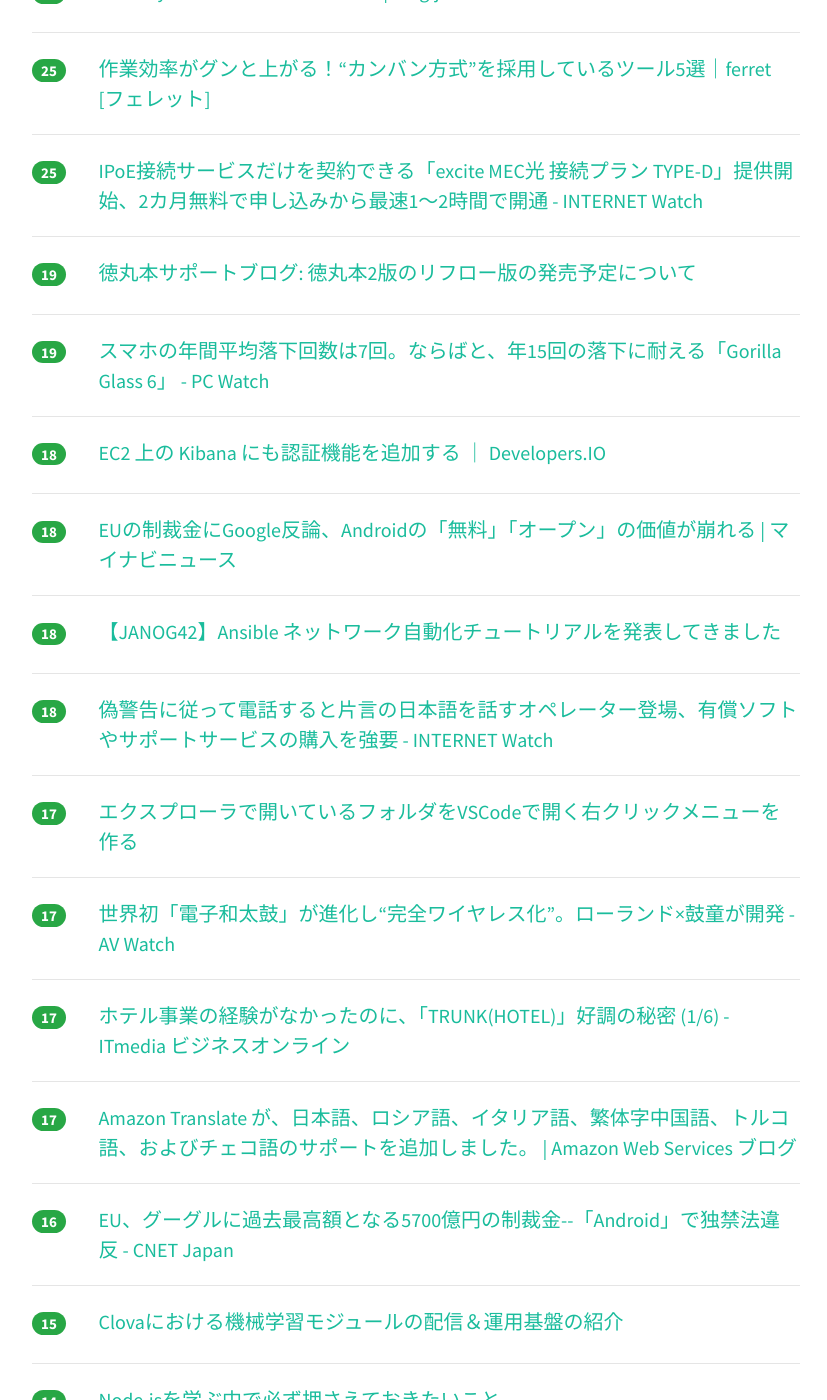
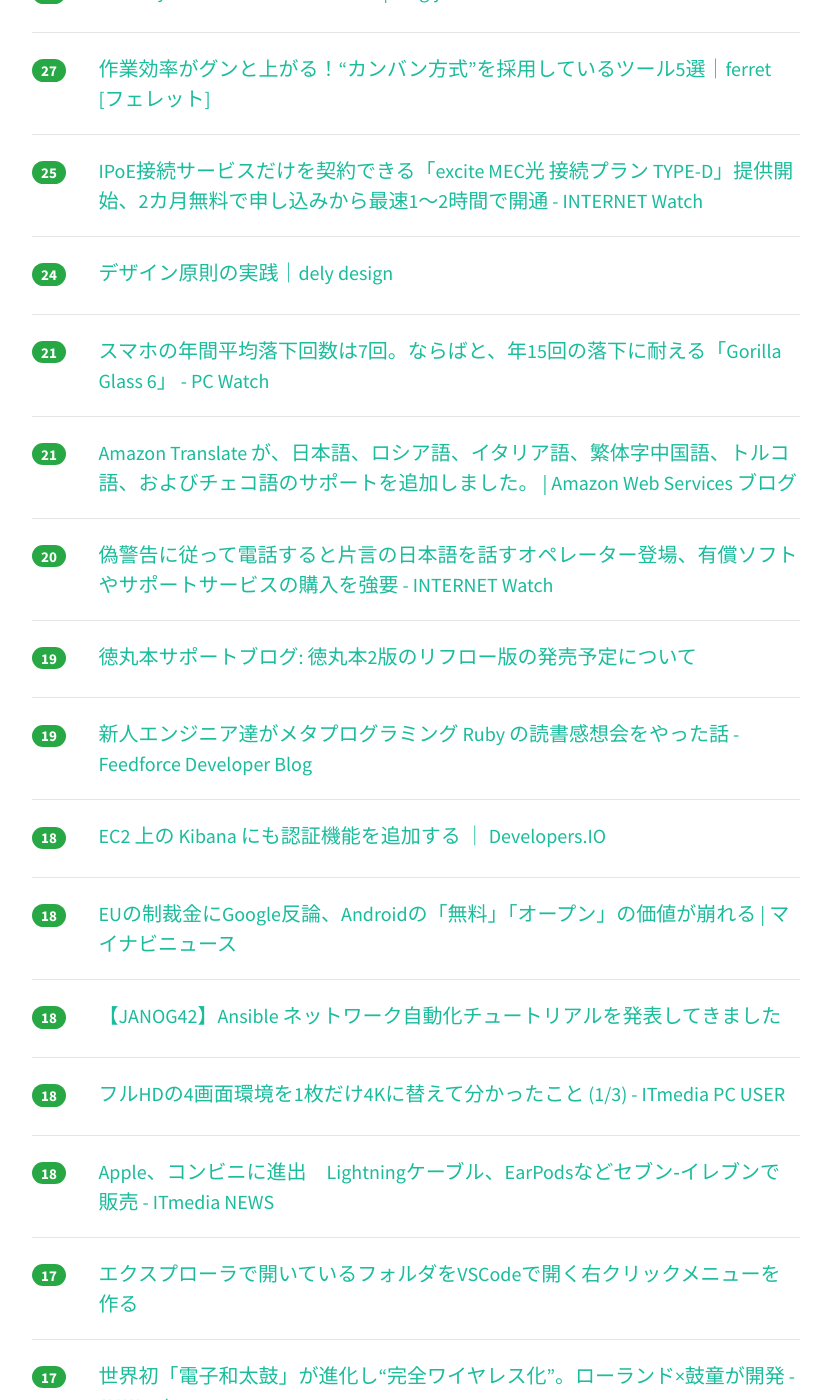
Before and after one commit to yatta47/hatena-matome-site, a Jekyll site: the page built from _posts/2018-07-19-hatena.md, in a window 1280 px wide and 1400 px high, scrolled down 3302 px. Shown: the whole window, without its empty margins (224-1051 px from the left). Built offline with Jekyll 4.4.1, drawn with Linux system fonts in a browser that asks for light colours; nearby versions of some CDN libraries; some of the changed text lies outside the part shown.

Commit message:
Updated 2018-07-19

```diff
--- a/_posts/2018-07-19-hatena.md
+++ b/_posts/2018-07-19-hatena.md
@@ -1,64 +1,64 @@
 ---
 layout: post
 title:  "2018-07-19 はてぶIT"
-date:   2018-07-19 20:02:06
+date:   2018-07-19 21:02:36
 tags: [it-hotentry]
 ---
-80 件のデータあり
+82 件のデータあり
 
 <hr><div class="row">
-<div class="col-1"><span class="badge badge-pill badge-success h2">480</span></div>
+<div class="col-1"><span class="badge badge-pill badge-success h2">504</span></div>
 <div class="col-11"><a href='http://blog.livedoor.jp/itsoku/archives/53829029.html' target='_blank'>【悲報】本田圭佑さん、W杯後にプログラミング猛勉強。タイピングからHTML、今はRuby : IT速報</a></div>
 </div>
 <hr>
 <div class="row">
-<div class="col-1"><span class="badge badge-pill badge-success h2">355</span></div>
+<div class="col-1"><span class="badge badge-pill badge-success h2">364</span></div>
 <div class="col-11"><a href='https://news.mynavi.jp/article/20180718-665930/' target='_blank'>Linuxネットワークコマンド新旧まとめ | マイナビニュース</a></div>
 </div>
 <hr>
 <div class="row">
-<div class="col-1"><span class="badge badge-pill badge-success h2">234</span></div>
+<div class="col-1"><span class="badge badge-pill badge-success h2">248</span></div>
 <div class="col-11"><a href='https://webtan.impress.co.jp/e/2018/07/19/29325' target='_blank'>ぐるなび伊東氏が明かすオウンドメディア立ち上げの極意――新米担当者に贈る“タスクリスト”付き | Web担当者Forum</a></div>
 </div>
 <hr>
 <div class="row">
-<div class="col-1"><span class="badge badge-pill badge-success h2">196</span></div>
+<div class="col-1"><span class="badge badge-pill badge-success h2">232</span></div>
 <div class="col-11"><a href='https://geek-out.jp/column/entry/2018/07/19/110000' target='_blank'>低レイヤーの学び方 ── システムソフトウェアの世界は「今すぐ役に立つものが全て」ではない - GeekOut</a></div>
 </div>
 <hr>
 <div class="row">
-<div class="col-1"><span class="badge badge-pill badge-success h2">184</span></div>
+<div class="col-1"><span class="badge badge-pill badge-success h2">191</span></div>
+<div class="col-11"><a href='https://forest.watch.impress.co.jp/docs/news/1133620.html' target='_blank'>「Delphi」「C++Builder」のフル機能を無償で ～“Community Edition”が発表、 - 窓の杜</a></div>
+</div>
+<hr>
+<div class="row">
+<div class="col-1"><span class="badge badge-pill badge-success h2">188</span></div>
 <div class="col-11"><a href='https://www.publickey1.jp/blog/18/aivisual_studio_intellicode.html' target='_blank'>コーディングをAIが支援してくれる「Visual Studio IntelliCode」がアップデート。既存コードからコーディング規約を推測し、適切な設定ファイルを生成 － Publickey</a></div>
 </div>
 <hr>
 <div class="row">
-<div class="col-1"><span class="badge badge-pill badge-success h2">156</span></div>
+<div class="col-1"><span class="badge badge-pill badge-success h2">180</span></div>
 <div class="col-11"><a href='http://www.itmedia.co.jp/news/articles/1807/19/news067.html' target='_blank'>成人向け「DMM.R18」名称変更　8月1日から「FANZA」に - ITmedia NEWS</a></div>
+</div>
+<hr>
+<div class="row">
+<div class="col-1"><span class="badge badge-pill badge-success h2">158</span></div>
+<div class="col-11"><a href='http://blog.serverworks.co.jp/tech/2018/07/18/aws_blue_green_deployments/' target='_blank'>AWSのホワイトペーパーから学ぶブルーグリーンデプロイメント – サーバーワークスエンジニアブログ</a></div>
+</div>
+<hr>
+<div class="row">
+<div class="col-1"><span class="badge badge-pill badge-success h2">158</span></div>
+<div class="col-11"><a href='https://tech.leverages.jp/entry/2018/07/18/120000' target='_blank'>インフラ経験0の新卒エンジニアがインフラエンジニアになるまで - Leverages Tech Blog</a></div>
+</div>
+<hr>
+<div class="row">
+<div class="col-1"><span class="badge badge-pill badge-success h2">155</span></div>
+<div class="col-11"><a href='https://www3.nhk.or.jp/lnews/yamagata/20180717/6020001141.html' target='_blank'>ゲーム機で作曲 小学校で授業｜NHK 山形県のニュース</a></div>
 </div>
 <hr>
 <div class="row">
 <div class="col-1"><span class="badge badge-pill badge-success h2">148</span></div>
 <div class="col-11"><a href='https://hb.matsumoto-r.jp/entry/2014/09/11/025533' target='_blank'>ApacheでCGIを使う場合にpreforkを使った方が良い状況とそのチューニングについて - 人間とウェブの未来</a></div>
-</div>
-<hr>
-<div class="row">
-<div class="col-1"><span class="badge badge-pill badge-success h2">147</span></div>
-<div class="col-11"><a href='https://forest.watch.impress.co.jp/docs/news/1133620.html' target='_blank'>「Delphi」「C++Builder」のフル機能を無償で ～“Community Edition”が発表、 - 窓の杜</a></div>
-</div>
-<hr>
-<div class="row">
-<div class="col-1"><span class="badge badge-pill badge-success h2">144</span></div>
-<div class="col-11"><a href='http://blog.serverworks.co.jp/tech/2018/07/18/aws_blue_green_deployments/' target='_blank'>AWSのホワイトペーパーから学ぶブルーグリーンデプロイメント – サーバーワークスエンジニアブログ</a></div>
-</div>
-<hr>
-<div class="row">
-<div class="col-1"><span class="badge badge-pill badge-success h2">144</span></div>
-<div class="col-11"><a href='https://tech.leverages.jp/entry/2018/07/18/120000' target='_blank'>インフラ経験0の新卒エンジニアがインフラエンジニアになるまで - Leverages Tech Blog</a></div>
-</div>
-<hr>
-<div class="row">
-<div class="col-1"><span class="badge badge-pill badge-success h2">143</span></div>
-<div class="col-11"><a href='https://www3.nhk.or.jp/lnews/yamagata/20180717/6020001141.html' target='_blank'>ゲーム機で作曲 小学校で授業｜NHK 山形県のニュース</a></div>
 </div>
 <hr>
 <div class="row">
@@ -72,18 +72,18 @@ tags: [it-hotentry]
 </div>
 <hr>
 <div class="row">
-<div class="col-1"><span class="badge badge-pill badge-success h2">56</span></div>
+<div class="col-1"><span class="badge badge-pill badge-success h2">60</span></div>
 <div class="col-11"><a href='https://mieruca-ai.com/ai/easy_deeplearning_algorithm/' target='_blank'>【非エンジニア向け】中学生でもなんとなくわかるDeepLearningのアルゴリズム【入門】 - ミエルカAI</a></div>
 </div>
 <hr>
 <div class="row">
-<div class="col-1"><span class="badge badge-pill badge-success h2">49</span></div>
-<div class="col-11"><a href='http://ascii.jp/elem/000/001/705/1705889/' target='_blank'>ASCII.jp：メールを重視する一休.comがSendGridの障害から学んだこと</a></div>
+<div class="col-1"><span class="badge badge-pill badge-success h2">54</span></div>
+<div class="col-11"><a href='https://techlife.cookpad.com/entry/2018/07/19/100000' target='_blank'>新規決済手段導入に際し、なるべく丁寧にテストケースを作成した話 - クックパッド開発者ブログ</a></div>
 </div>
 <hr>
 <div class="row">
-<div class="col-1"><span class="badge badge-pill badge-success h2">47</span></div>
-<div class="col-11"><a href='https://techlife.cookpad.com/entry/2018/07/19/100000' target='_blank'>新規決済手段導入に際し、なるべく丁寧にテストケースを作成した話 - クックパッド開発者ブログ</a></div>
+<div class="col-1"><span class="badge badge-pill badge-success h2">52</span></div>
+<div class="col-11"><a href='http://ascii.jp/elem/000/001/705/1705889/' target='_blank'>ASCII.jp：メールを重視する一休.comがSendGridの障害から学んだこと</a></div>
 </div>
 <hr>
 <div class="row">
@@ -92,13 +92,28 @@ tags: [it-hotentry]
 </div>
 <hr>
 <div class="row">
-<div class="col-1"><span class="badge badge-pill badge-success h2">36</span></div>
+<div class="col-1"><span class="badge badge-pill badge-success h2">39</span></div>
+<div class="col-11"><a href='https://tech.bizreach.co.jp/posts/185/rust-workshop/' target='_blank'>Rust愛が高まりすぎて勉強会を開いた ~ Running Rust in Production 誕生秘話 - BizReach Tech Blog</a></div>
+</div>
+<hr>
+<div class="row">
+<div class="col-1"><span class="badge badge-pill badge-success h2">38</span></div>
+<div class="col-11"><a href='https://lealog.hateblo.jp/entry/2018/07/18/112638' target='_blank'>WebComponentsへの気持ち - console.lealog();</a></div>
+</div>
+<hr>
+<div class="row">
+<div class="col-1"><span class="badge badge-pill badge-success h2">37</span></div>
 <div class="col-11"><a href='https://www.nikkei.com/article/DGXMZO33130010Y8A710C1EA1000/' target='_blank'>グーグル、「無料モデル」曲がり角　抱き合わせの指摘　　：日本経済新聞</a></div>
 </div>
 <hr>
 <div class="row">
-<div class="col-1"><span class="badge badge-pill badge-success h2">36</span></div>
-<div class="col-11"><a href='https://tech.bizreach.co.jp/posts/185/rust-workshop/' target='_blank'>Rust愛が高まりすぎて勉強会を開いた ~ Running Rust in Production 誕生秘話 - BizReach Tech Blog</a></div>
+<div class="col-1"><span class="badge badge-pill badge-success h2">35</span></div>
+<div class="col-11"><a href='https://anond.hatelabo.jp/20180716192338' target='_blank'>VRは尿意に勝てない</a></div>
+</div>
+<hr>
+<div class="row">
+<div class="col-1"><span class="badge badge-pill badge-success h2">35</span></div>
+<div class="col-11"><a href='https://developers.microad.co.jp/entry/2018/07/19/134250' target='_blank'>JavaScriptフレームワーク（Vue.js）を導入して - MicroAd Developers Blog</a></div>
 </div>
 <hr>
 <div class="row">
@@ -113,27 +128,17 @@ tags: [it-hotentry]
 <hr>
 <div class="row">
 <div class="col-1"><span class="badge badge-pill badge-success h2">34</span></div>
-<div class="col-11"><a href='https://lealog.hateblo.jp/entry/2018/07/18/112638' target='_blank'>WebComponentsへの気持ち - console.lealog();</a></div>
-</div>
-<hr>
-<div class="row">
-<div class="col-1"><span class="badge badge-pill badge-success h2">31</span></div>
-<div class="col-11"><a href='https://anond.hatelabo.jp/20180716192338' target='_blank'>VRは尿意に勝てない</a></div>
-</div>
-<hr>
-<div class="row">
-<div class="col-1"><span class="badge badge-pill badge-success h2">30</span></div>
 <div class="col-11"><a href='https://coliss.com/articles/build-websites/operation/css/elastic-input-animation.html' target='_blank'>このCSSアニメーションのアイデアすごい！CSSの疑似クラスで実装するフローティングラベル | コリス</a></div>
-</div>
-<hr>
-<div class="row">
-<div class="col-1"><span class="badge badge-pill badge-success h2">30</span></div>
-<div class="col-11"><a href='https://developers.microad.co.jp/entry/2018/07/19/134250' target='_blank'>JavaScriptフレームワーク（Vue.js）を導入して - MicroAd Developers Blog</a></div>
 </div>
 <hr>
 <div class="row">
 <div class="col-1"><span class="badge badge-pill badge-success h2">29</span></div>
 <div class="col-11"><a href='https://www.tribeck.jp/column/opinion/technology/20180717/' target='_blank'>『徳丸本』第2版 発売記念インタビュー（前編）｜テクノロジー | オピニオン｜トライベック・ストラテジー</a></div>
+</div>
+<hr>
+<div class="row">
+<div class="col-1"><span class="badge badge-pill badge-success h2">29</span></div>
+<div class="col-11"><a href='http://www.itmedia.co.jp/mobile/articles/1807/19/news023.html' target='_blank'>「NHKが映らないテレビ」誰でも安く実現する方法 - ITmedia Mobile</a></div>
 </div>
 <hr>
 <div class="row">
@@ -153,16 +158,11 @@ tags: [it-hotentry]
 <hr>
 <div class="row">
 <div class="col-1"><span class="badge badge-pill badge-success h2">27</span></div>
-<div class="col-11"><a href='http://www.itmedia.co.jp/mobile/articles/1807/19/news023.html' target='_blank'>「NHKが映らないテレビ」誰でも安く実現する方法 - ITmedia Mobile</a></div>
-</div>
-<hr>
-<div class="row">
-<div class="col-1"><span class="badge badge-pill badge-success h2">26</span></div>
 <div class="col-11"><a href='https://blog.jxck.io/entries/2018-07-18/how-to-logging-monthly-web.html' target='_blank'>Monthly Web の作り方 2018 年版 | blog.jxck.io</a></div>
 </div>
 <hr>
 <div class="row">
-<div class="col-1"><span class="badge badge-pill badge-success h2">25</span></div>
+<div class="col-1"><span class="badge badge-pill badge-success h2">27</span></div>
 <div class="col-11"><a href='https://ferret-plus.com/10551' target='_blank'>作業効率がグンと上がる！“カンバン方式”を採用しているツール5選｜ferret [フェレット]</a></div>
 </div>
 <hr>
@@ -172,13 +172,33 @@ tags: [it-hotentry]
 </div>
 <hr>
 <div class="row">
+<div class="col-1"><span class="badge badge-pill badge-success h2">24</span></div>
+<div class="col-11"><a href='https://dely.design/n/n9a52c80847c3' target='_blank'>デザイン原則の実践｜dely design</a></div>
+</div>
+<hr>
+<div class="row">
+<div class="col-1"><span class="badge badge-pill badge-success h2">21</span></div>
+<div class="col-11"><a href='https://pc.watch.impress.co.jp/docs/news/1133667.html' target='_blank'>スマホの年間平均落下回数は7回。ならばと、年15回の落下に耐える「Gorilla Glass 6」 - PC Watch</a></div>
+</div>
+<hr>
+<div class="row">
+<div class="col-1"><span class="badge badge-pill badge-success h2">21</span></div>
+<div class="col-11"><a href='https://aws.amazon.com/jp/blogs/news/amazon-translate-adds-support-for-new-languages/' target='_blank'>Amazon Translate が、日本語、ロシア語、イタリア語、繁体字中国語、トルコ語、およびチェコ語のサポートを追加しました。 | Amazon Web Services ブログ</a></div>
+</div>
+<hr>
+<div class="row">
+<div class="col-1"><span class="badge badge-pill badge-success h2">20</span></div>
+<div class="col-11"><a href='https://internet.watch.impress.co.jp/docs/news/1133649.html' target='_blank'>偽警告に従って電話すると片言の日本語を話すオペレーター登場、有償ソフトやサポートサービスの購入を強要 - INTERNET Watch</a></div>
+</div>
+<hr>
+<div class="row">
 <div class="col-1"><span class="badge badge-pill badge-success h2">19</span></div>
 <div class="col-11"><a href='https://blog.wasbook.org/2018/07/wasbook2-kindle-reflow-version.html' target='_blank'>徳丸本サポートブログ: 徳丸本2版のリフロー版の発売予定について</a></div>
 </div>
 <hr>
 <div class="row">
 <div class="col-1"><span class="badge badge-pill badge-success h2">19</span></div>
-<div class="col-11"><a href='https://pc.watch.impress.co.jp/docs/news/1133667.html' target='_blank'>スマホの年間平均落下回数は7回。ならばと、年15回の落下に耐える「Gorilla Glass 6」 - PC Watch</a></div>
+<div class="col-11"><a href='https://developer.feedforce.jp/entry/2018/07/19/000000' target='_blank'>新人エンジニア達がメタプログラミング Ruby の読書感想会をやった話 - Feedforce Developer Blog</a></div>
 </div>
 <hr>
 <div class="row">
@@ -198,7 +218,12 @@ tags: [it-hotentry]
 <hr>
 <div class="row">
 <div class="col-1"><span class="badge badge-pill badge-success h2">18</span></div>
-<div class="col-11"><a href='https://internet.watch.impress.co.jp/docs/news/1133649.html' target='_blank'>偽警告に従って電話すると片言の日本語を話すオペレーター登場、有償ソフトやサポートサービスの購入を強要 - INTERNET Watch</a></div>
+<div class="col-11"><a href='http://www.itmedia.co.jp/pcuser/articles/1807/19/news102.html' target='_blank'>フルHDの4画面環境を1枚だけ4Kに替えて分かったこと (1/3) - ITmedia PC USER</a></div>
+</div>
+<hr>
+<div class="row">
+<div class="col-1"><span class="badge badge-pill badge-success h2">18</span></div>
+<div class="col-11"><a href='http://www.itmedia.co.jp/news/articles/1807/19/news118.html' target='_blank'>Apple、コンビニに進出　Lightningケーブル、EarPodsなどセブン‐イレブンで販売 - ITmedia NEWS</a></div>
 </div>
 <hr>
 <div class="row">
@@ -214,11 +239,6 @@ tags: [it-hotentry]
 <div class="row">
 <div class="col-1"><span class="badge badge-pill badge-success h2">17</span></div>
 <div class="col-11"><a href='http://www.itmedia.co.jp/business/articles/1807/18/news021.html' target='_blank'>ホテル事業の経験がなかったのに、「TRUNK(HOTEL)」好調の秘密 (1/6) - ITmedia ビジネスオンライン</a></div>
-</div>
-<hr>
-<div class="row">
-<div class="col-1"><span class="badge badge-pill badge-success h2">17</span></div>
-<div class="col-11"><a href='https://aws.amazon.com/jp/blogs/news/amazon-translate-adds-support-for-new-languages/' target='_blank'>Amazon Translate が、日本語、ロシア語、イタリア語、繁体字中国語、トルコ語、およびチェコ語のサポートを追加しました。 | Amazon Web Services ブログ</a></div>
 </div>
 <hr>
 <div class="row">
@@ -252,13 +272,28 @@ tags: [it-hotentry]
 </div>
 <hr>
 <div class="row">
+<div class="col-1"><span class="badge badge-pill badge-success h2">14</span></div>
+<div class="col-11"><a href='https://nodejs.org/en/blog/release/v10.7.0/' target='_blank'>Node v10.7.0 (Current) | Node.js</a></div>
+</div>
+<hr>
+<div class="row">
+<div class="col-1"><span class="badge badge-pill badge-success h2">14</span></div>
+<div class="col-11"><a href='http://tamakino.hatenablog.com/entry/2018/07/19/080000' target='_blank'>ティックトックがインドネシアで配信停止に - 中華IT最新事情</a></div>
+</div>
+<hr>
+<div class="row">
+<div class="col-1"><span class="badge badge-pill badge-success h2">14</span></div>
+<div class="col-11"><a href='http://www.itmedia.co.jp/news/articles/1807/19/news085.html' target='_blank'>ファーウェイが発表したハイレゾ対応Bluetoothテクノロジー「HWA」とは？ - ITmedia NEWS</a></div>
+</div>
+<hr>
+<div class="row">
 <div class="col-1"><span class="badge badge-pill badge-success h2">13</span></div>
 <div class="col-11"><a href='https://www.oreilly.co.jp/community/blog/2018/07/machine-learning-book-authors-talk-part3.html' target='_blank'>Community Blog - 『仕事ではじめる機械学習』＆『前処理大全』著者対談（Part 3）</a></div>
 </div>
 <hr>
 <div class="row">
 <div class="col-1"><span class="badge badge-pill badge-success h2">13</span></div>
-<div class="col-11"><a href='https://nodejs.org/en/blog/release/v10.7.0/' target='_blank'>Node v10.7.0 (Current) | Node.js</a></div>
+<div class="col-11"><a href='https://www.nxworld.net/wordpress/wp-delete-post-and-attachment.html' target='_blank'>WordPress：記事の削除と同時に使用されている画像も削除する方法 | NxWorld</a></div>
 </div>
 <hr>
 <div class="row">
@@ -268,17 +303,7 @@ tags: [it-hotentry]
 <hr>
 <div class="row">
 <div class="col-1"><span class="badge badge-pill badge-success h2">12</span></div>
-<div class="col-11"><a href='https://www.nxworld.net/wordpress/wp-delete-post-and-attachment.html' target='_blank'>WordPress：記事の削除と同時に使用されている画像も削除する方法 | NxWorld</a></div>
-</div>
-<hr>
-<div class="row">
-<div class="col-1"><span class="badge badge-pill badge-success h2">12</span></div>
-<div class="col-11"><a href='http://tamakino.hatenablog.com/entry/2018/07/19/080000' target='_blank'>ティックトックがインドネシアで配信停止に - 中華IT最新事情</a></div>
-</div>
-<hr>
-<div class="row">
-<div class="col-1"><span class="badge badge-pill badge-success h2">12</span></div>
-<div class="col-11"><a href='http://www.itmedia.co.jp/pcuser/articles/1807/19/news102.html' target='_blank'>フルHDの4画面環境を1枚だけ4Kに替えて分かったこと (1/3) - ITmedia PC USER</a></div>
+<div class="col-11"><a href='https://postd.cc/a-thorough-introduction-to-distributed-systems-2/' target='_blank'>分散型システム徹底入門 – Part 2. | POSTD</a></div>
 </div>
 <hr>
 <div class="row">
@@ -307,28 +332,18 @@ tags: [it-hotentry]
 </div>
 <hr>
 <div class="row">
-<div class="col-1"><span class="badge badge-pill badge-success h2">11</span></div>
-<div class="col-11"><a href='http://www.itmedia.co.jp/news/articles/1807/19/news085.html' target='_blank'>ファーウェイが発表したハイレゾ対応Bluetoothテクノロジー「HWA」とは？ - ITmedia NEWS</a></div>
-</div>
-<hr>
-<div class="row">
 <div class="col-1"><span class="badge badge-pill badge-success h2">10</span></div>
 <div class="col-11"><a href='https://qiita.com/foxtrackjp/items/f4617eff910235a10c0a' target='_blank'>S3へ保管したメールをパースしてDynamoDBへ入れてみる</a></div>
 </div>
 <hr>
 <div class="row">
 <div class="col-1"><span class="badge badge-pill badge-success h2">10</span></div>
-<div class="col-11"><a href='https://dely.design/n/n9a52c80847c3' target='_blank'>デザイン原則の実践｜dely design</a></div>
+<div class="col-11"><a href='https://www.moguravr.com/leap-motion-mirrorworlds-ar-vr/' target='_blank'>現実を全てVR化する「ミラーワールド」の実現は近いかもしれない | Mogura VR - 国内外のVR/AR/MR最新情報</a></div>
 </div>
 <hr>
 <div class="row">
 <div class="col-1"><span class="badge badge-pill badge-success h2">9</span></div>
 <div class="col-11"><a href='https://fuminners.jp/journal/entertainment/14307/' target='_blank'>「テクノロジーで世界をリビルドする」郡南蛮田平平のミッションとは | フミナーズ</a></div>
-</div>
-<hr>
-<div class="row">
-<div class="col-1"><span class="badge badge-pill badge-success h2">9</span></div>
-<div class="col-11"><a href='https://www.moguravr.com/leap-motion-mirrorworlds-ar-vr/' target='_blank'>現実を全てVR化する「ミラーワールド」の実現は近いかもしれない | Mogura VR - 国内外のVR/AR/MR最新情報</a></div>
 </div>
 <hr>
 <div class="row">
@@ -349,11 +364,6 @@ tags: [it-hotentry]
 <div class="row">
 <div class="col-1"><span class="badge badge-pill badge-success h2">9</span></div>
 <div class="col-11"><a href='https://iphone-mania.jp/news-219344/' target='_blank'>Samsung、CMでiPhoneを的外れにディスる - iPhone Mania</a></div>
-</div>
-<hr>
-<div class="row">
-<div class="col-1"><span class="badge badge-pill badge-success h2">9</span></div>
-<div class="col-11"><a href='http://www.itmedia.co.jp/news/articles/1807/19/news118.html' target='_blank'>Apple、コンビニに進出　Lightningケーブル、EarPodsなどセブン‐イレブンで販売 - ITmedia NEWS</a></div>
 </div>
 <hr>
 <div class="row">
@@ -387,13 +397,13 @@ tags: [it-hotentry]
 </div>
 <hr>
 <div class="row">
-<div class="col-1"><span class="badge badge-pill badge-success h2">6</span></div>
-<div class="col-11"><a href='https://smhn.info/201807-google-play-to-recover' target='_blank'>Google Playの課金障害が復旧。 – すまほん!!</a></div>
+<div class="col-1"><span class="badge badge-pill badge-success h2">7</span></div>
+<div class="col-11"><a href='https://cloudplatform.googleblog.com/2018/07/now-shipping-ultramem-machine-types-with-up-to-4tb-of-ram.html' target='_blank'>Google Cloud Platform Blog: Now shipping: ultramem machine types with up to 4TB of RAM</a></div>
 </div>
 <hr>
 <div class="row">
 <div class="col-1"><span class="badge badge-pill badge-success h2">6</span></div>
-<div class="col-11"><a href='https://cloudplatform.googleblog.com/2018/07/now-shipping-ultramem-machine-types-with-up-to-4tb-of-ram.html' target='_blank'>Google Cloud Platform Blog: Now shipping: ultramem machine types with up to 4TB of RAM</a></div>
+<div class="col-11"><a href='https://smhn.info/201807-google-play-to-recover' target='_blank'>Google Playの課金障害が復旧。 – すまほん!!</a></div>
 </div>
 <hr>
 <div class="row">
```
